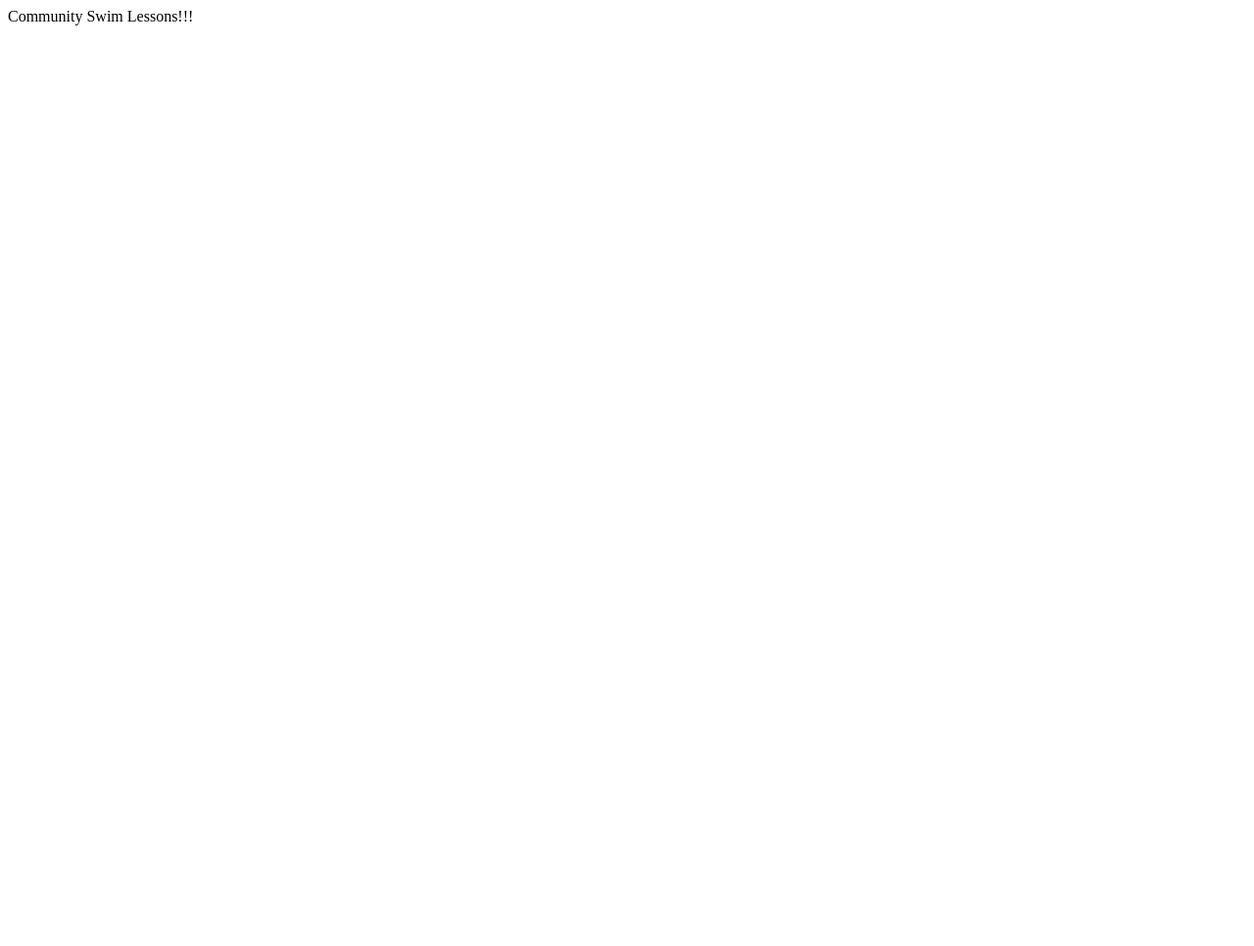
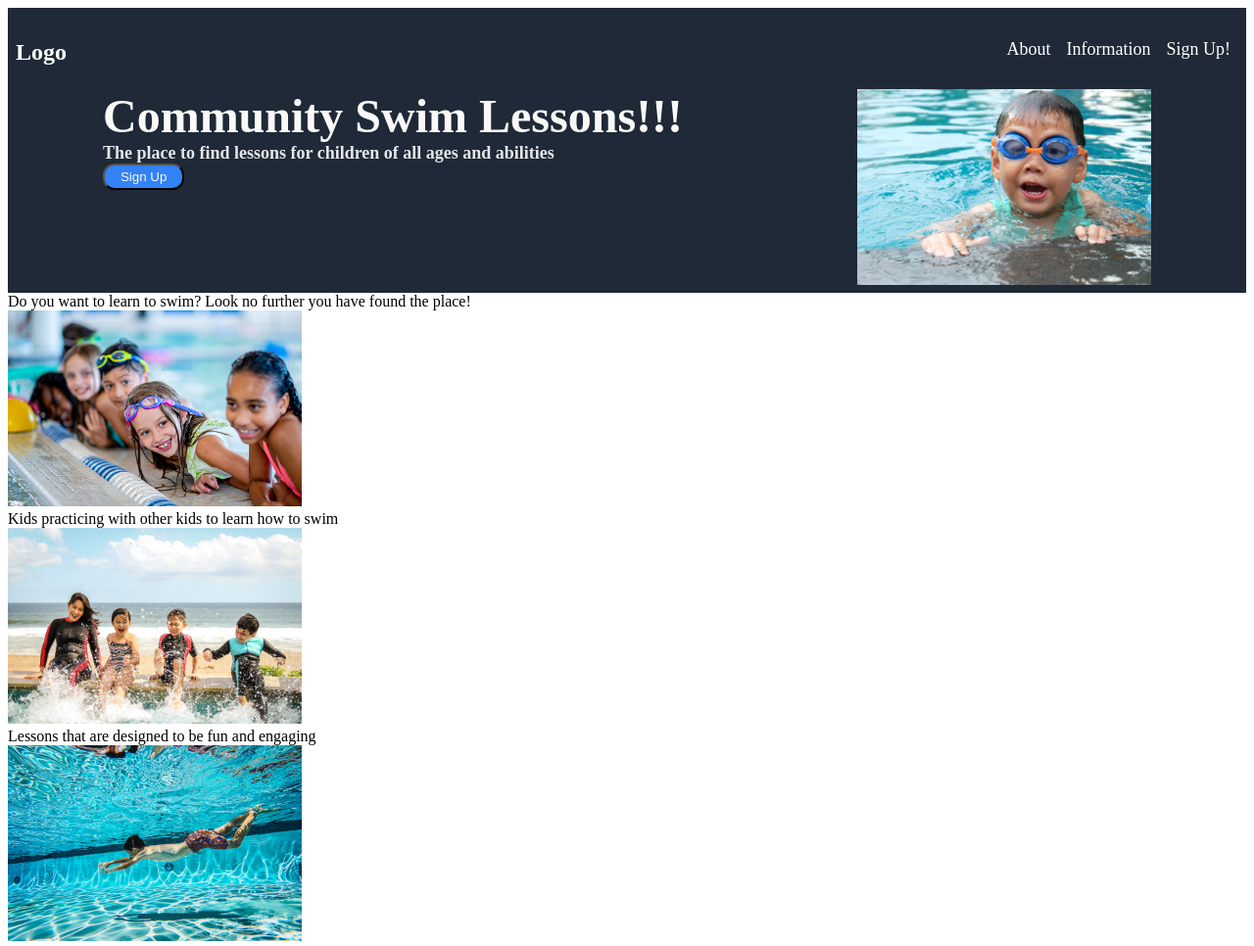
Before and after one commit to jsun3886/Swim-Lesson-Landing-Page, a plain HTML site: page index.html in a window 1280 px wide. Shown: the top 966 px of the page at 98% size. Before the commit the page ends 800 px from the top, so only its background shows below. Drawn offline with Linux system fonts and the light colour scheme.

Commit message:
Fix Header formats and add info card content
This fixes the format of the header section of the page including
adding a CTA button style and adjusting the text sizing.

This also adds the pictures and associated text for the info cards down
below in the content area of the page.

```diff
--- a/index.html
+++ b/index.html
@@ -5,10 +5,52 @@
     <meta http-equiv="X-UA-Compatible" content="IE=edge">
     <meta name="viewport" content="width=device-width, initial-scale=1.0">
     <title>Community Swim Lessons</title>
+    <link rel="stylesheet" href="style.css">
 </head>
 <body>
     <div class="header">
-        Community Swim Lessons!!!
+        <div class="logo">
+            <p>Logo</p>
+            <div class="nav_links">
+                <a>About</a>
+                <a>Information</a>
+                <a>Sign Up!</a>
+            </div>
+        </div>
+        <div class="title">
+            <div class="title-left">
+                <div class="main-text">Community Swim Lessons!!!</div>
+                <div class="subtext">The place to find lessons for children of all ages and abilities</div>
+                <button class="signUpButton">Sign Up</button>
+            </div>
+            <img src="imgages/youngChildWithGoggles.jpeg">
+        </div>
+
+    </div>
+    <div class="content">
+        <div>Do you want to learn to swim? Look no further you have found the place!</div>
+        <div class="infoCards">
+            <div class ="infoCard">
+                <img src="imgages/lineUp.jpg">
+                <div>Kids practicing with other kids to learn how to swim</div>
+            </div>
+            <div class ="infoCard">
+                <img src="imgages/groupKick.jpeg">
+                <div>Lessons that are designed to be fun and engaging</div>
+            </div>
+            <div class ="infoCard">
+                <img src="imgages/kidUnderWater.jpeg">
+                <div>The goal of making confident swimmers who can safely enjoy water activities</div>
+            </div>
+            <div class ="infoCard">
+                <img src="imgages/steamline.jpeg">
+                <div>Advanced skills taught to children ready to take their aquatic abilities further!</div>
+            </div>
+        </div>
+    </div>
+
+    <div class="footer">
+        There might be legal stuff down here, who knows?
     </div>
 </body>
 </html>
--- a/style.css
+++ b/style.css
@@ -1,18 +1,80 @@
-.body{
-    display: flex;
-    flex-direction: column;
+body {
+
+  display: flex;
+  flex-direction: column;
+  justify-content: space-between;
+  min-height: 100vh;
+
 }
 
 .header{
-    background-color: lightblue;
+
+    background-color: #1f2937;
+    font-size: 18px;
+    font-weight: 700;
+    padding: 8px;
+    display: flex;
+    flex-direction: column;
+
+
+
+}
+img{
+    width: 300px;
+    height: 200px;
+}
+.logo{
+    display: flex;
+    justify-content: space-between;
+    color: white;
+    font-size: 24px;
 
 }
 .nav_links{
     display: flex;
+    justify-content: space-around;
+    margin-top: 16px;
+    font-size: 18px;
+    font-weight: 400;
+}
+a{
+    margin: 8px;
+}
+.title{
+    display: flex;
+    flex-grow: 0;
+    justify-content: space-around;
 }
 
+.title-left{
+    display: flex;
+    flex-direction: column;
+}
+.main-text{
+    font-size: 48px;
+    font-weight: 900;
+    color: #F9FAF8;
+}
+.subtext{
+    color: #e5e7eb;
+    font-size: 18px;
+}
+.signUpButton{
+    display: flex;
+    background-color: #3382f6;
+    color: #F9FAF8;
+    border-radius: 12px;
+    width: fit-content;
+    border-width: 2px;
+    padding: 4px;
+    padding-left: 16px;
+    padding-right: 16px;
 
 
+}
 .footer{
+    display: flex;
+    justify-content: center;
+    align-items: center;
     background-color: lightgray;
 }
```
